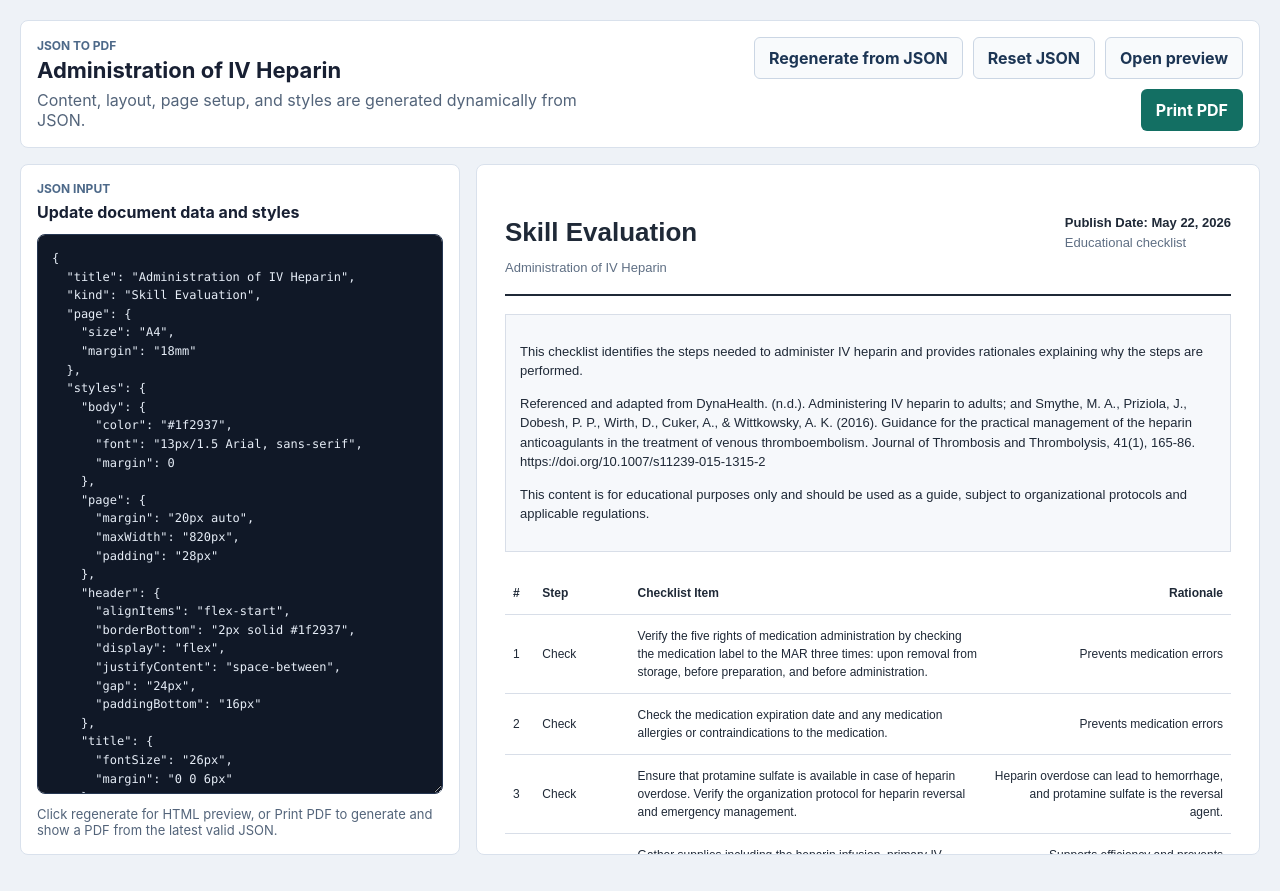
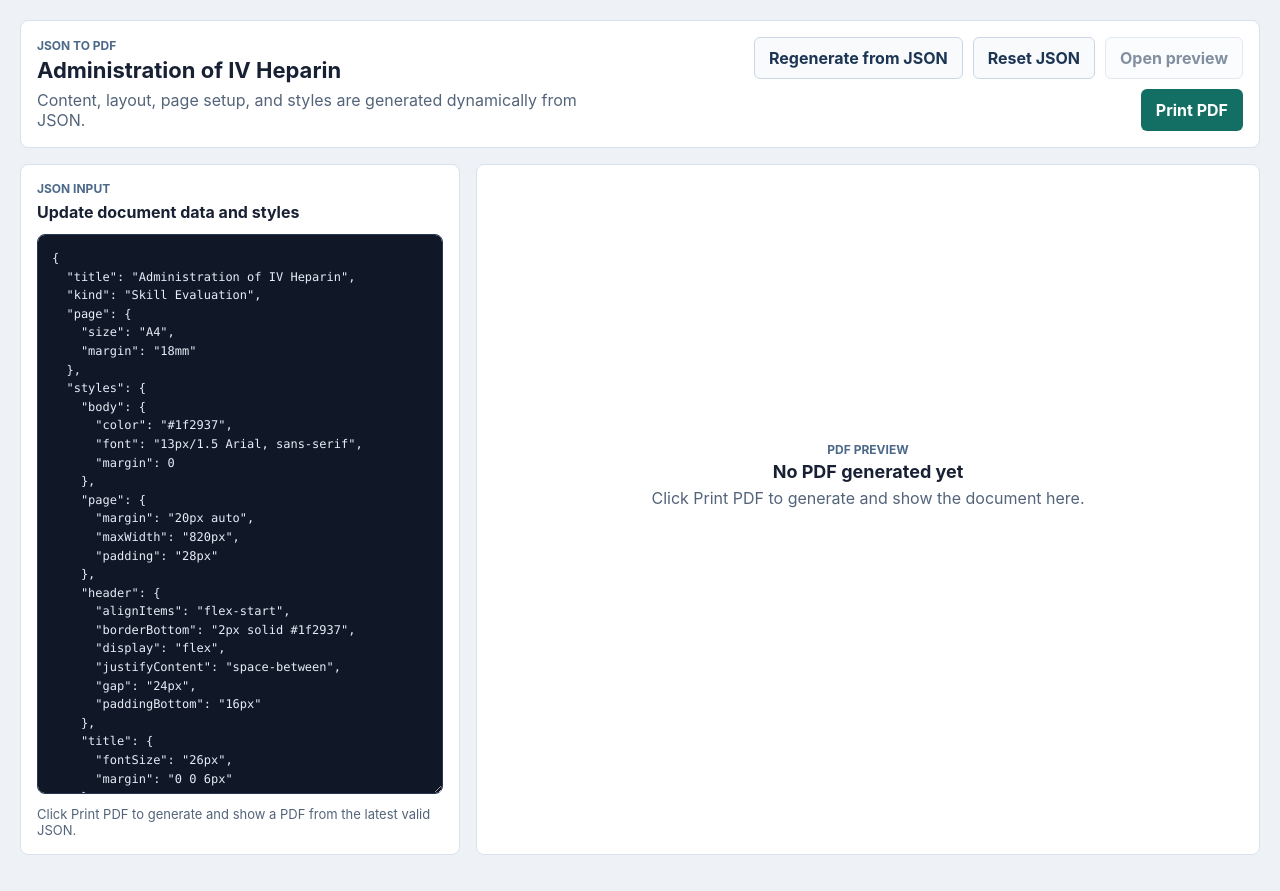
Before and after one commit to devilsnest-sys/print-poc, an Angular app: page / in a window 1280 px wide. Built offline with nearby package versions, Linux system fonts and the light colour scheme.

Commit message:
Show PDF only after print click

```diff
--- a/src/app/app.component.css
+++ b/src/app/app.component.css
@@ -71,6 +71,11 @@ button {
   min-height: 42px;
   padding: 0 14px;
   white-space: nowrap;
+}
+
+button:disabled {
+  cursor: not-allowed;
+  opacity: 0.55;
 }
 
 .secondary {
@@ -148,6 +153,20 @@ button {
   overflow: hidden;
 }
 
+.empty-preview {
+  align-content: center;
+  display: grid;
+  justify-items: center;
+  min-height: 620px;
+  padding: 24px;
+  text-align: center;
+}
+
+.empty-preview strong {
+  color: #182033;
+  font-size: 18px;
+}
+
 iframe {
   border: 0;
   display: block;
--- a/src/app/app.component.html
+++ b/src/app/app.component.html
@@ -9,7 +9,7 @@
     <div class="actions">
       <button type="button" class="secondary" (click)="generateDocumentFromJson()">Regenerate from JSON</button>
       <button type="button" class="secondary" (click)="resetJsonInput()">Reset JSON</button>
-      <button type="button" class="secondary" (click)="openDocumentInNewTab()">Open preview</button>
+      <button type="button" class="secondary" (click)="openDocumentInNewTab()" [disabled]="!hasGeneratedPdf">Open preview</button>
       <button type="button" class="primary" (click)="printDocument()">Print PDF</button>
     </div>
   </section>
@@ -29,11 +29,17 @@
         spellcheck="false"
         aria-describedby="jsonHelp">
       </textarea>
-      <p id="jsonHelp">Click regenerate for HTML preview, or Print PDF to generate and show a PDF from the latest valid JSON.</p>
+      <p id="jsonHelp">Click Print PDF to generate and show a PDF from the latest valid JSON.</p>
     </aside>
 
     <section class="viewer-panel" aria-label="Generated document preview">
+      <div class="empty-preview" *ngIf="!hasGeneratedPdf">
+        <span class="eyebrow">PDF preview</span>
+        <strong>No PDF generated yet</strong>
+        <p>Click Print PDF to generate and show the document here.</p>
+      </div>
       <iframe
+        *ngIf="hasGeneratedPdf"
         id="documentFrame"
         title="Generated document preview"
         [src]="documentUrl">
--- a/src/app/app.component.ts
+++ b/src/app/app.component.ts
@@ -181,12 +181,12 @@ export class AppComponent implements OnDestroy {
   documentUrl: SafeResourceUrl;
   rawDocumentUrl = '';
   errorMessage = '';
+  hasGeneratedPdf = false;
 
   private objectUrl?: string;
 
   constructor(private readonly sanitizer: DomSanitizer) {
     this.documentUrl = this.sanitizer.bypassSecurityTrustResourceUrl('');
-    this.generateDocumentFromJson();
   }
 
   ngOnDestroy(): void {
@@ -201,12 +201,6 @@ export class AppComponent implements OnDestroy {
     }
 
     this.activePrintJson = parsedJson;
-    const html = this.createPrintableDocument(parsedJson);
-
-    this.revokeObjectUrl();
-    this.objectUrl = URL.createObjectURL(new Blob([html], { type: 'text/html' }));
-    this.rawDocumentUrl = this.objectUrl;
-    this.documentUrl = this.sanitizer.bypassSecurityTrustResourceUrl(this.objectUrl);
     this.documentTitle = parsedJson.title;
     this.documentKind = parsedJson.kind;
     this.errorMessage = '';
@@ -223,14 +217,23 @@ export class AppComponent implements OnDestroy {
 
   updateJsonInput(event: Event): void {
     this.jsonInput = (event.target as HTMLTextAreaElement).value;
+    this.clearGeneratedPdf();
   }
 
   resetJsonInput(): void {
     this.jsonInput = JSON.stringify(this.defaultPrintJson, null, 2);
-    this.generateDocumentFromJson();
+    this.activePrintJson = this.defaultPrintJson;
+    this.documentTitle = this.defaultPrintJson.title;
+    this.documentKind = this.defaultPrintJson.kind;
+    this.errorMessage = '';
+    this.clearGeneratedPdf();
   }
 
   openDocumentInNewTab(): void {
+    if (!this.rawDocumentUrl) {
+      return;
+    }
+
     window.open(this.rawDocumentUrl, '_blank', 'noopener,noreferrer');
   }
 
@@ -244,6 +247,7 @@ export class AppComponent implements OnDestroy {
     this.documentUrl = this.sanitizer.bypassSecurityTrustResourceUrl(this.objectUrl);
     this.documentTitle = documentJson.title;
     this.documentKind = `${documentJson.kind} PDF`;
+    this.hasGeneratedPdf = true;
   }
 
   private createPrintableDocument(documentJson: JsonPrintDocument): string {
@@ -446,6 +450,13 @@ export class AppComponent implements OnDestroy {
     }
   }
 
+  private clearGeneratedPdf(): void {
+    this.revokeObjectUrl();
+    this.rawDocumentUrl = '';
+    this.documentUrl = this.sanitizer.bypassSecurityTrustResourceUrl('');
+    this.hasGeneratedPdf = false;
+  }
+
   private collectPdfLines(documentJson: JsonPrintDocument): string[] {
     const lines = [documentJson.kind, documentJson.title, ''];
     documentJson.body.forEach((block) => this.appendBlockText(block, lines));
```
